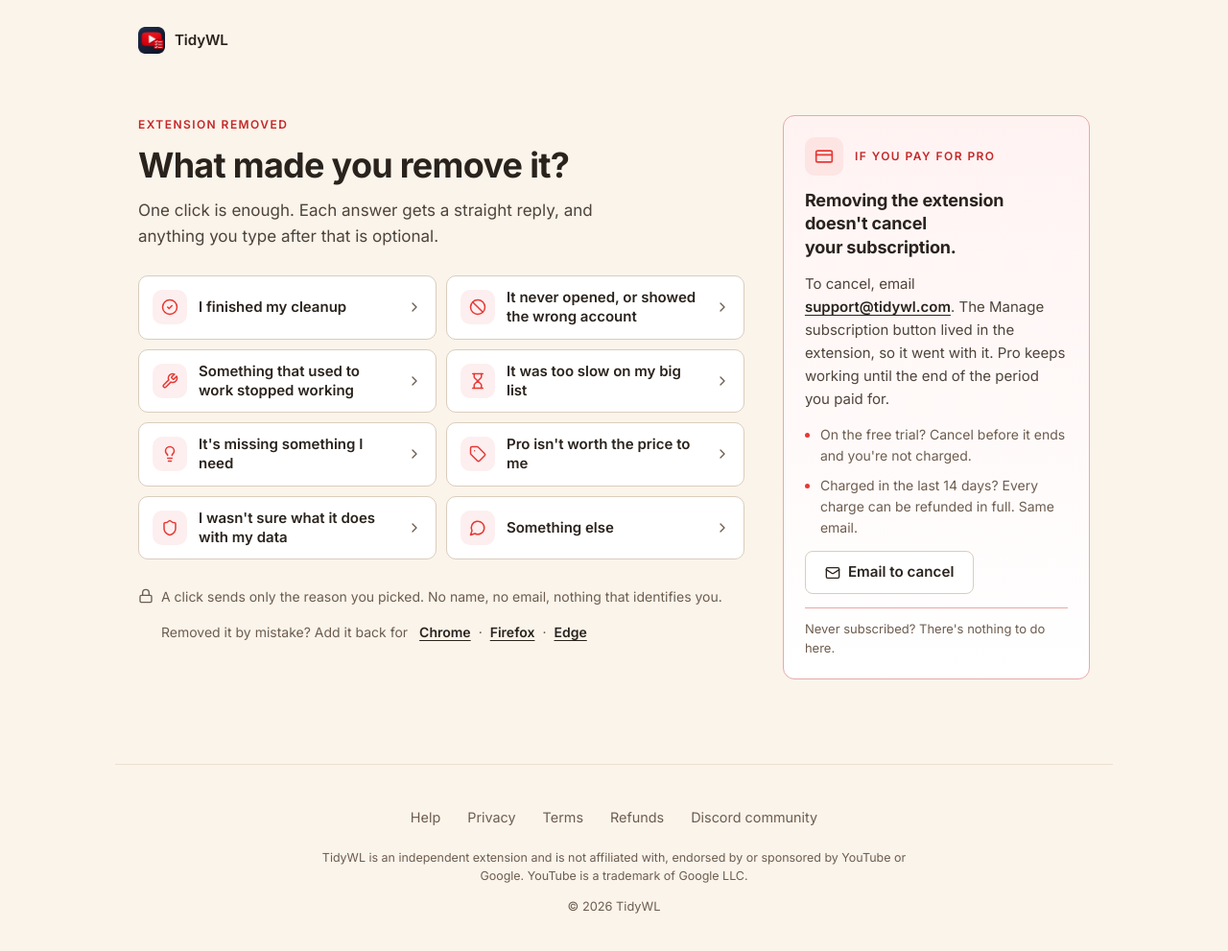
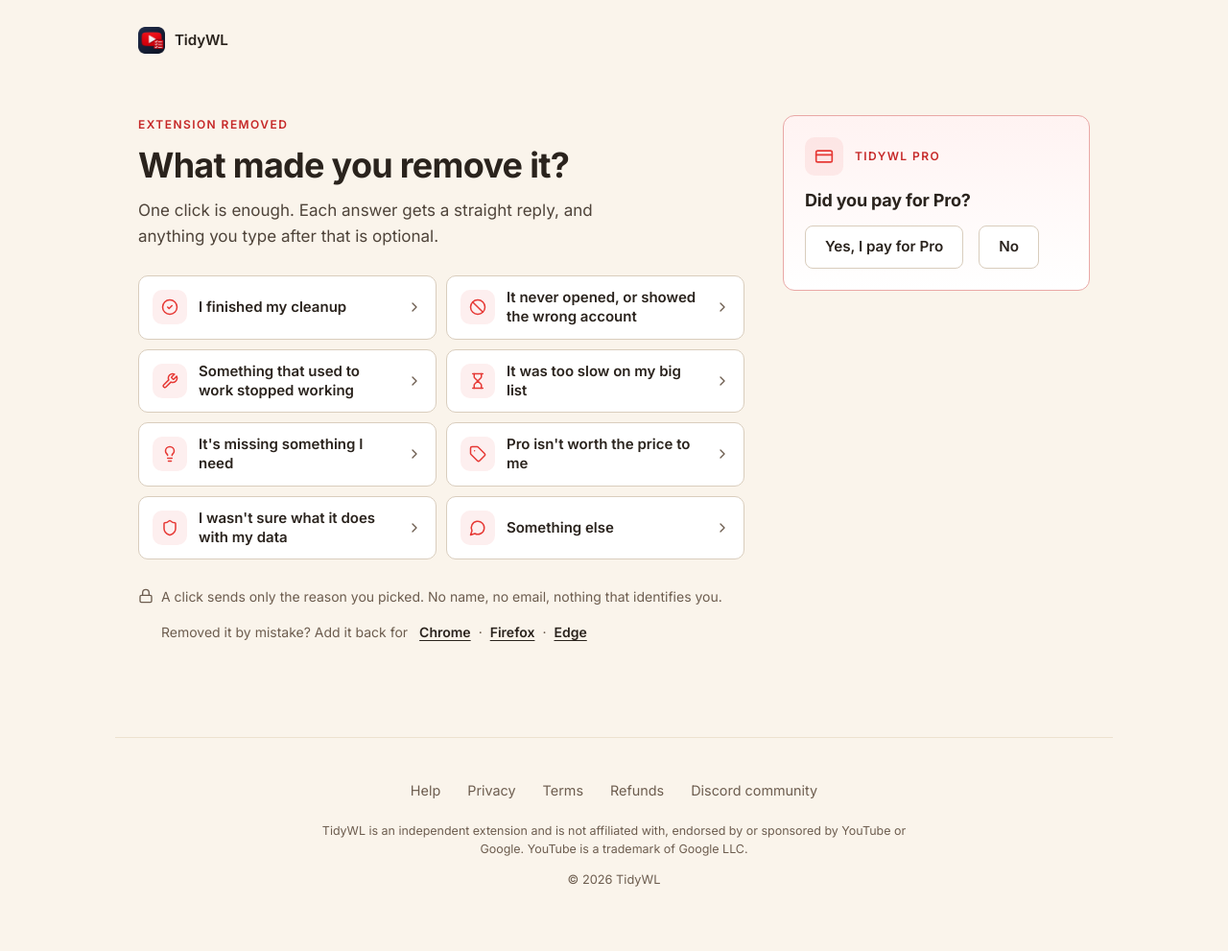
Before and after one commit to dominic-lam/tidywl-site, a Jekyll site: the page built from uninstall/index.html, in a window 1280 px wide. Shown: the whole page at 96% size. Built offline with Jekyll 4.4.1, drawn with Linux system fonts in a browser that asks for light colours; after the commit the page ends 963 px from its top, so only the background shows below that.

Commit message:
uninstall: the Pro card asks whether you paid before showing how to cancel
Leading with Email to cancel drew a cancel request from someone who never subscribed. Without script the card shows everything, as before.

Co-Authored-By: Claude Opus 5.5 <noreply@anthropic.com>
Claude-Session: https://claude.ai/code/session_01PSJoVikCnfSzbLkYSmUc1T

```diff
--- a/uninstall/index.html
+++ b/uninstall/index.html
@@ -113,6 +113,10 @@ sitemap: false
     .un-pro .un-dots li::before { margin-top: 0.65em; }
     .un-pro .un-btn { align-self: flex-start; background: var(--bg-card); }
     .un-pro-never { padding-top: 12px; border-top: 1px solid var(--highlight-border); font-size: 0.8125rem; line-height: 1.5; color: var(--text-muted); }
+    .un-pro-part { display: flex; flex-direction: column; gap: 14px; }
+    .un-pro-part[hidden], .un-pro-never[hidden] { display: none; }
+    .un-pro h2:focus, .un-pro-never:focus { outline: none; }
+    .un-pro .un-btn[aria-pressed="true"] { border-color: var(--accent-text); background: var(--ghost-hover-bg); }
 
     .un-foot { border-top: 1px solid var(--border-subtle); padding-top: 32px; padding-bottom: 36px; display: flex; flex-direction: column; align-items: center; gap: 12px; text-align: center; }
     .un-foot nav { display: flex; flex-wrap: wrap; justify-content: center; gap: 0 8px; }
@@ -411,15 +415,26 @@ sitemap: false
         </section>
       </div>
 
-      <aside class="un-pro" aria-labelledby="un-pro-title">
+      <!-- The card asks first (2026-10-08): leading with "Email to cancel" drew a
+           cancel request from someone who had never subscribed. Without script it
+           shows everything, as it did before. -->
+      <aside class="un-pro" aria-labelledby="un-pro-eyebrow">
         <div class="un-pro-card">
           <div class="un-pro-top">
             <span class="un-icon">
               <svg width="20" height="20" viewBox="0 0 24 24" fill="none" stroke="currentColor" stroke-width="2" stroke-linecap="round" stroke-linejoin="round" aria-hidden="true"><rect x="2" y="5" width="20" height="14" rx="2"/><path d="M2 10h20"/></svg>
             </span>
-            <p class="un-eyebrow">If you pay for Pro</p>
+            <p class="un-eyebrow" id="un-pro-eyebrow">TidyWL Pro</p>
           </div>
-          <h2 id="un-pro-title">Removing the extension doesn't cancel your subscription.</h2>
+          <div class="un-pro-part" id="un-pro-ask" hidden>
+            <h2>Did you pay for Pro?</h2>
+            <div class="un-btns">
+              <button type="button" class="un-btn" data-pro="yes">Yes, I pay for Pro</button>
+              <button type="button" class="un-btn" data-pro="no">No</button>
+            </div>
+          </div>
+          <div class="un-pro-part" id="un-pro-yes">
+            <h2 id="un-pro-title" tabindex="-1">Removing the extension doesn't cancel your subscription.</h2>
             <p class="un-pro-text">To cancel, email <a class="un-tlink" href="mailto:support@tidywl.com?subject=Cancel%20my%20TidyWL%20Pro%20subscription">support@tidywl.com</a>. The Manage subscription button lived in the extension, so it went with it. Pro keeps working until the end of the period you paid for.</p>
             <ul class="un-dots">
               <li><span>On the free trial? Cancel before it ends and you're not charged.</span></li>
@@ -429,7 +444,8 @@ sitemap: false
               <svg width="16" height="16" viewBox="0 0 24 24" fill="none" stroke="currentColor" stroke-width="2" stroke-linecap="round" stroke-linejoin="round" aria-hidden="true"><rect x="2" y="4" width="20" height="16" rx="2"/><path d="m22 7-8.97 5.7a1.94 1.94 0 0 1-2.06 0L2 7"/></svg>
               Email to cancel
             </a>
-          <p class="un-pro-never">Never subscribed? There's nothing to do here.</p>
+          </div>
+          <p class="un-pro-never" id="un-pro-no" tabindex="-1">Never subscribed? There's nothing to do here.</p>
         </div>
       </aside>
     </div>
@@ -449,6 +465,29 @@ sitemap: false
 </div>
 
 <script>
+  (function () {
+    // The Pro card asks before it tells anyone to email (2026-10-08). Without
+    // script the question stays hidden and the card shows everything.
+    var ask = document.getElementById('un-pro-ask');
+    var yes = document.getElementById('un-pro-yes');
+    var no = document.getElementById('un-pro-no');
+    var answers = ask.querySelectorAll('[data-pro]');
+    no.textContent = "Then there's nothing to cancel. You're all set.";
+    no.setAttribute('aria-live', 'polite');
+    ask.hidden = false;
+    yes.hidden = true;
+    no.hidden = true;
+    answers.forEach(function (btn) {
+      btn.setAttribute('aria-pressed', 'false');
+      btn.addEventListener('click', function () {
+        var paid = btn.getAttribute('data-pro') === 'yes';
+        answers.forEach(function (b) { b.setAttribute('aria-pressed', String(b === btn)); });
+        yes.hidden = !paid;
+        no.hidden = paid;
+      });
+    });
+  })();
+
   (function () {
     // The answer goes out on the click, so a visitor who closes the tab at once
     // still counts. Every send carries the same per-visit id, so the server keeps
```
Lines whose indentation alone changed are shown as unchanged.
